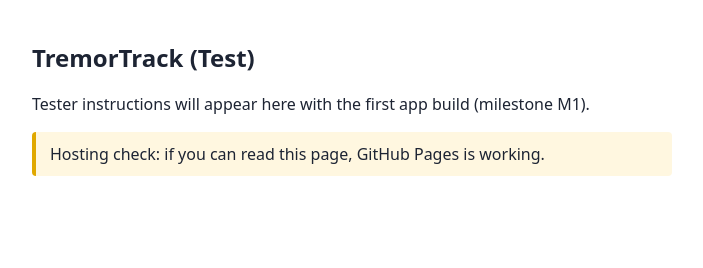
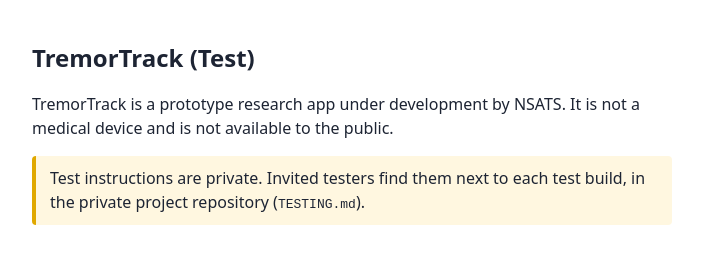
Before and after one commit to NSATS/NSATS-tremortrack-docs, a plain HTML site: page index.html in a window 1280 px wide. Shown: the whole page, without its empty margins (288-991 px from the left). Drawn offline with Linux system fonts and the light colour scheme.

Commit message:
Public page: point testers to the private instructions
Tester instructions are kept private next to the test builds (project lead, 3 Oct 2026).

```diff
--- a/index.html
+++ b/index.html
@@ -5,14 +5,18 @@
 <meta name="viewport" content="width=device-width, initial-scale=1">
 <title>TremorTrack Test Instructions</title>
 <style>
-  body{font-family:system-ui,-apple-system,Segoe UI,Roboto,sans-serif;max-width:640px;margin:0 auto;padding:24px 16px;line-height:1.5;color:#1d2433;background:#fff}
+  :root{--ink:#1d2433;--bg:#fff;--note:#fff7e0;--bar:#e0a800}
+  @media (prefers-color-scheme: dark){:root{--ink:#eef1f5;--bg:#14181f;--note:#2e2712;--bar:#e0b84a}}
+  body{font-family:system-ui,-apple-system,Segoe UI,Roboto,sans-serif;max-width:640px;margin:0 auto;padding:24px 16px;line-height:1.5;color:var(--ink);background:var(--bg)}
   h1{font-size:1.5rem;margin-bottom:.25rem}
-  .note{background:#fff7e0;border-left:4px solid #e0a800;padding:10px 14px;border-radius:4px}
+  .note{background:var(--note);border-left:4px solid var(--bar);padding:10px 14px;border-radius:4px}
 </style>
 </head>
 <body>
 <h1>TremorTrack (Test)</h1>
-<p>Tester instructions will appear here with the first app build (milestone M1).</p>
-<p class="note">Hosting check: if you can read this page, GitHub Pages is working.</p>
+<p>TremorTrack is a prototype research app under development by NSATS. It is not a medical device and is not
+available to the public.</p>
+<p class="note">Test instructions are private. Invited testers find them next to each test build, in the private
+project repository (<code>TESTING.md</code>).</p>
 </body>
 </html>
```
